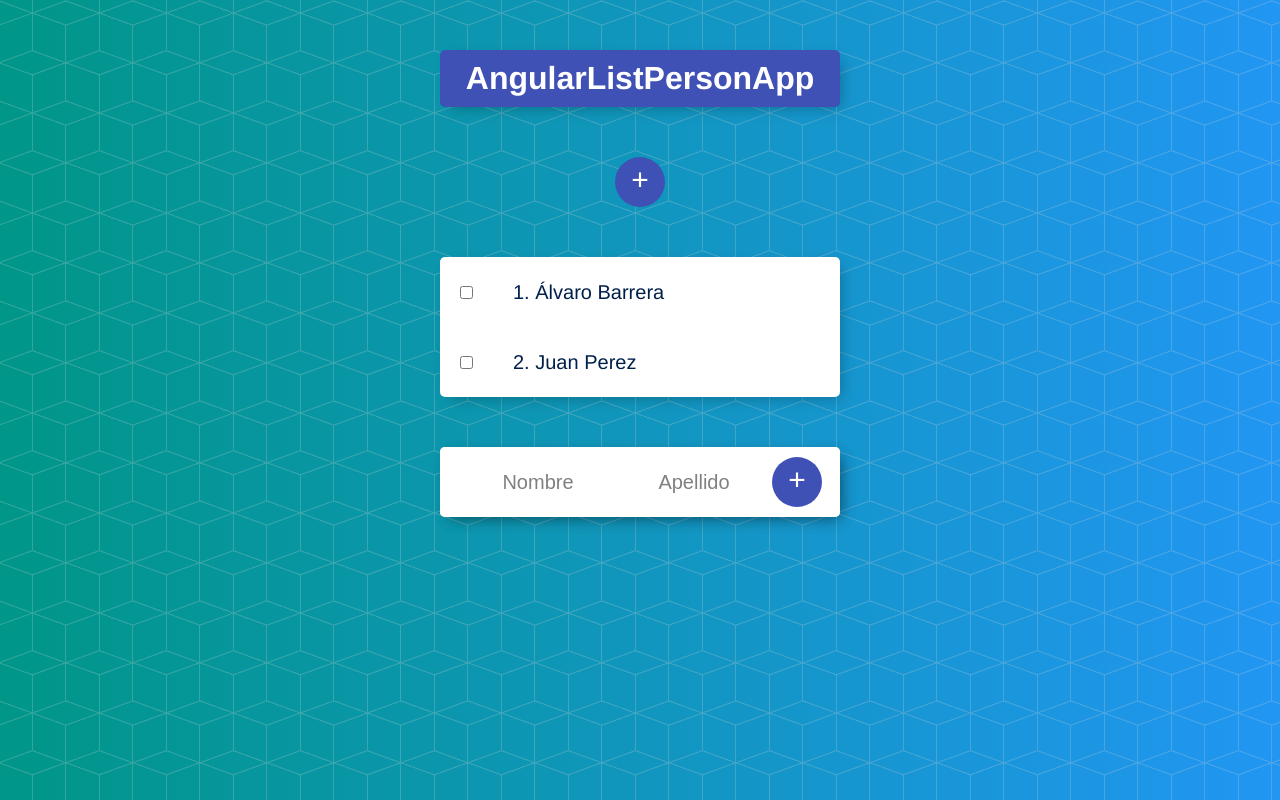
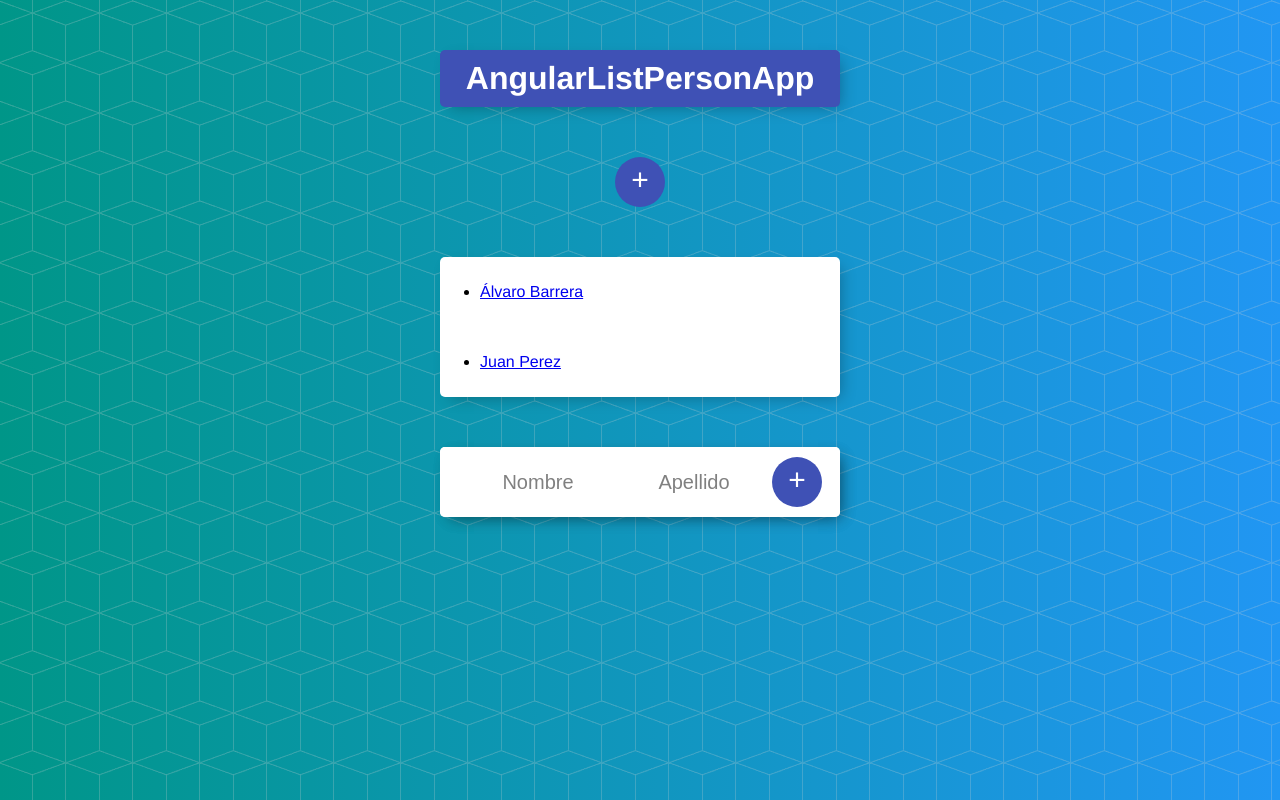
Before and after one commit to alvaro-barrera/AngularListPerson, an Angular app: page / in a window 1280 px wide. Shown: the top 800 px of the page. Built offline with nearby package versions, Linux system fonts and the light colour scheme.

Commit message:
Rutas con parámetros y edición de personas

```diff
--- a/src/app/persons.service.ts
+++ b/src/app/persons.service.ts
@@ -13,10 +13,19 @@ export class PersonsService {
 
   constructor(private loggingService: LoggingService) {}
 
-  addPerson(person: Person) {
+  storePerson(person: Person) {
     this.persons.push(person);
     this.loggingService.sendMessageToConsole(
       `Persona agregada al arreglo: ${person.name}`
     );
   }
+  findPerson(index:number){
+    let person: Person = this.persons[index];
+    return person;
+  }
+  updatePerson(index:number,person:Person){
+    let personIndex: Person = this.persons[index];
+    personIndex.name = person.name;
+    personIndex.lastname = person.lastname;
+  }
 }
--- a/src/app/persons/form/form.component.ts
+++ b/src/app/persons/form/form.component.ts
@@ -1,3 +1,4 @@
+import { ifStmt } from '@angular/compiler/src/output/output_ast';
 import {
   Component,
   ElementRef,
@@ -6,7 +7,7 @@ import {
   // Output,
   ViewChild,
 } from '@angular/core';
-import { Router } from '@angular/router';
+import { ActivatedRoute, Router } from '@angular/router';
 import { LoggingService } from '../../LoggingService.service';
 import { Person } from '../../person.model';
 import { PersonsService } from '../../persons.service';
@@ -20,15 +21,24 @@ export class FormComponent implements OnInit {
   // @Output() personCreate = new EventEmitter<Person>();
   nameInput: string = '';
   lastnameInput: string = '';
+  index: number;
   // @ViewChild('nameRef') nameRef: ElementRef;
   // @ViewChild('lastnameRef') lastnameRef: ElementRef;
 
   constructor(
     private logginService: LoggingService,
     private personsService: PersonsService,
-    private router:Router
+    private router:Router,
+    private route: ActivatedRoute
   ) {}
-  ngOnInit() {}
+  ngOnInit() {
+    this.index = this.route.snapshot.params["id"];
+    if(this.index){
+      let person: Person = this.personsService.findPerson(this.index);
+      this.nameInput = person.name;
+      this.lastnameInput = person.lastname;
+    }
+  }
 
   handleSavePerson() {
     let person = new Person(this.nameInput, this.lastnameInput);
@@ -40,8 +50,11 @@ export class FormComponent implements OnInit {
     //   `Persona enviada: ${person.name} ${person.lastname}`
     // );
     // this.personCreate.emit(person);
-    this.personsService.addPerson(person);
+    if(this.index){
+      this.personsService.updatePerson(this.index, person);
+    }else{
+      this.personsService.storePerson(person);
+    }
     this.router.navigate(["persons"]);
-
   }
 }
--- a/src/app/persons/person/person.component.html
+++ b/src/app/persons/person/person.component.html
@@ -1,4 +1,7 @@
 <div class="item">
-  <input type="checkbox" class="btn btn-sm btn-info" (click)="emitGreeting()" />
-  <p>{{ i + 1 }}. {{ person.name }} {{ person.lastname }}</p>
+  <ul>
+    <li>
+      <a [routerLink]="['/persons',i]">{{ person.name }} {{ person.lastname }}</a>
+    </li>
+  </ul>
 </div>
--- a/src/app/persons/persons.component.ts
+++ b/src/app/persons/persons.component.ts
@@ -28,7 +28,7 @@ export class PersonsComponent implements OnInit {
   }
 
   personStored(person: Person) {
-    this.personsService.addPerson(person);
+    this.personsService.storePerson(person);
   }
   newRegister(){
     this.router.navigate(["persons/create"]);
```
